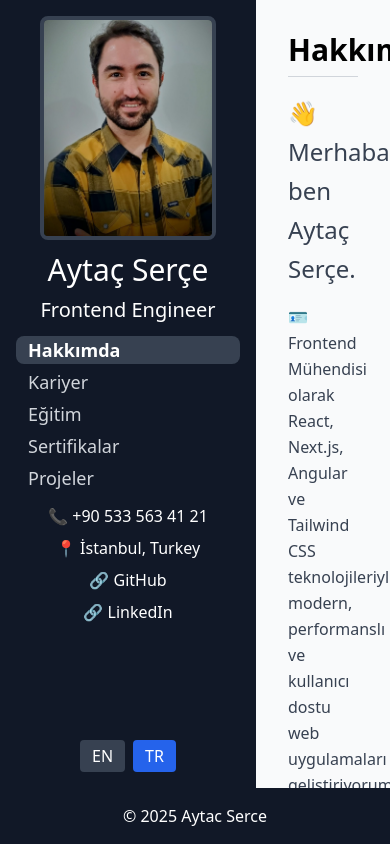
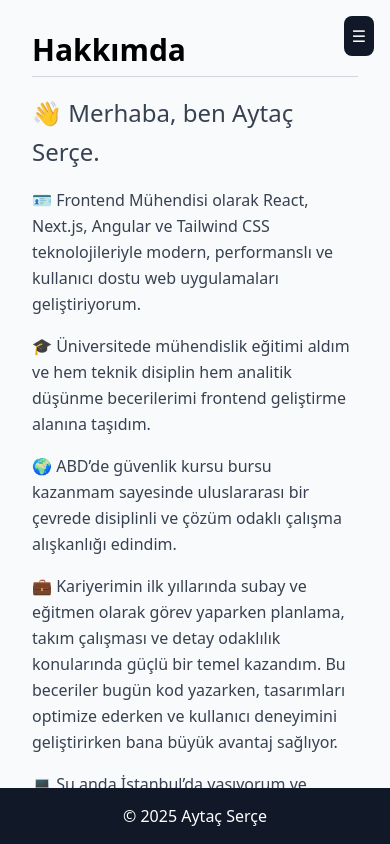
Before and after one commit to aytacserce/aytac-serce-portfolio, a Next.js app: page / in a window 390 px wide. Built offline with nearby package versions, Linux system fonts and the light colour scheme.

Commit message:
made responsive with hamburger for sidebar for mobile screens

```diff
--- /dev/null
+++ b/app/components/Sidebar.tsx
@@ -0,0 +1,70 @@
+"use client";
+import { useState } from "react";
+import Navigation from "../navigation/Navigation";
+import LanguageSwitcher from "./LanguageSwitcher";
+
+export default function Sidebar() {
+  const [sidebarOpen, setSidebarOpen] = useState(false);
+
+  return (
+    <>
+      <button
+        className="md:hidden absolute top-4 right-4 z-50 p-2 bg-gray-900 text-white rounded-lg"
+        onClick={() => setSidebarOpen(!sidebarOpen)}
+      >
+        ☰
+      </button>
+
+      <aside
+        className={`fixed inset-y-0 left-0 z-40 w-64 bg-gray-900 text-white flex flex-col items-center py-4 transform transition-transform duration-300
+          ${
+            sidebarOpen ? "translate-x-0" : "-translate-x-full"
+          } md:translate-x-0 md:static md:flex`}
+      >
+        <img
+          src="/aytacserce.jpeg"
+          alt="Aytaç Serçe"
+          className="h-56 w-44 rounded-lg mb-3 border-4 border-gray-700"
+        />
+        <p className="text-3xl mb-2">Aytaç Serçe</p>
+        <p className="text-xl mb-3">Frontend Engineer</p>
+
+        <Navigation />
+
+        <div className="mt-3 text-center text-md space-y-2">
+          <p>📞 +90 533 563 41 21</p>
+          <p>📍 İstanbul, Turkey</p>
+          <div className="flex flex-col items-center space-y-2 mt-2">
+            <a
+              href="https://github.com/aytacserce"
+              target="_blank"
+              rel="noopener noreferrer"
+              className="hover:text-gray-400"
+            >
+              🔗 GitHub
+            </a>
+            <a
+              href="https://linkedin.com/in/aytacserce"
+              target="_blank"
+              rel="noopener noreferrer"
+              className="hover:text-gray-400"
+            >
+              🔗 LinkedIn
+            </a>
+          </div>
+        </div>
+
+        <div className="flex-1 mb-3" />
+
+        <LanguageSwitcher />
+      </aside>
+
+      {sidebarOpen && (
+        <div
+          className="fixed inset-0 bg-black bg-opacity-50 z-30 md:hidden"
+          onClick={() => setSidebarOpen(false)}
+        />
+      )}
+    </>
+  );
+}
--- a/app/layout.js
+++ b/app/layout.js
@@ -1,7 +1,6 @@
 import "./globals.css";
-import Navigation from "./navigation/Navigation";
-import LanguageSwitcher from "./components/LanguageSwitcher";
 import { I18nProvider } from "../app/src/i18n/i18n";
+import Sidebar from "./components/Sidebar";
 
 export const metadata = {
   title: "Aytaç Serçe | Portfolio",
@@ -12,61 +11,16 @@ export default function RootLayout({ children }) {
   return (
     <html lang="en">
       <body className="flex flex-col h-screen">
-        {" "}
-        {/* full height screen */}
         <I18nProvider>
-          <section className="flex flex-1 overflow-hidden">
-            {/* overflow-hidden ensures only main scrolls */}
-
-            {/* Sidebar */}
-            <aside className="w-64 bg-gray-900 text-white flex flex-col items-center py-4">
-              <img
-                src="/aytacserce.jpeg"
-                alt="Aytac Serce"
-                className="h-56 w-44 rounded-lg mb-3 border-4 border-gray-700"
-              />
-              <p className="text-3xl mb-2">Aytaç Serçe</p>
-              <p className="text-xl mb-3">Frontend Engineer</p>
-
-              <Navigation />
-
-              <div className="mt-3 text-center text-md space-y-2">
-                <p>📞 +90 533 563 41 21</p>
-                <p>📍 İstanbul, Turkey</p>
-                <div className="flex flex-col items-center space-y-2 mt-2">
-                  <a
-                    href="https://github.com/aytacserce"
-                    target="_blank"
-                    rel="noopener noreferrer"
-                    className="hover:text-gray-400"
-                  >
-                    🔗 GitHub
-                  </a>
-                  <a
-                    href="https://linkedin.com/in/aytacserce"
-                    target="_blank"
-                    rel="noopener noreferrer"
-                    className="hover:text-gray-400"
-                  >
-                    🔗 LinkedIn
-                  </a>
-                </div>
-              </div>
-
-              <div className="flex-1 mb-3" />
-
-              <LanguageSwitcher />
-            </aside>
-
-            {/* Main content */}
+          <section className="flex flex-1 overflow-hidden relative">
+            <Sidebar />
             <main className="flex-1 p-8 bg-gray-50 overflow-y-auto">
               {children}
             </main>
           </section>
 
-          {/* Footer stays below */}
           <footer className="bg-gray-900 text-white text-center py-4">
-            © {new Date().getFullYear()} Aytac Serce
+            © {new Date().getFullYear()} Aytaç Serçe
           </footer>
         </I18nProvider>
       </body>
```
